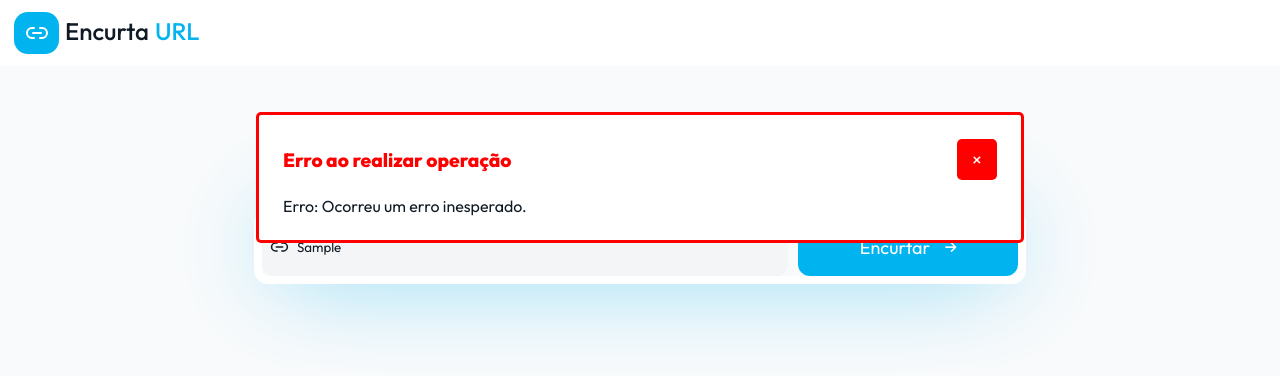
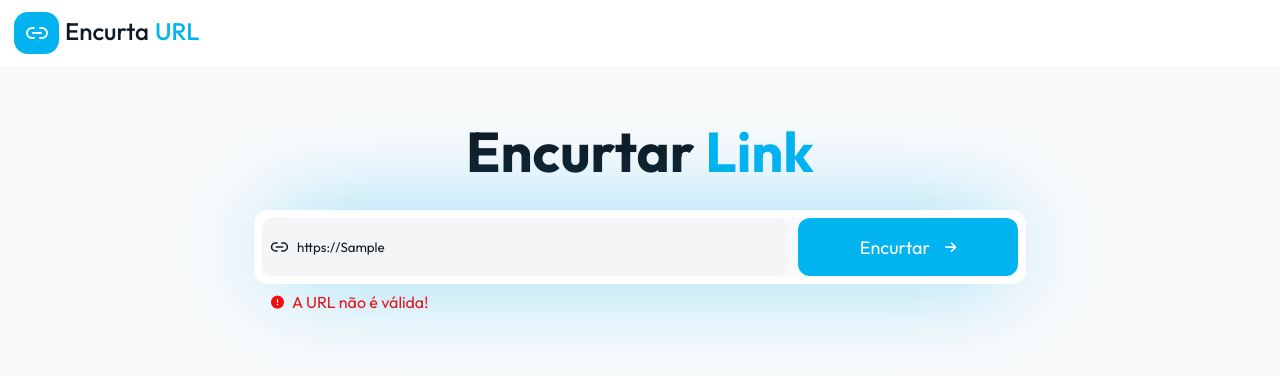
Before and after one commit to mpcamargo1/encurta-url, an Angular app in the folder frontend/encurta-url/: page / in a window 1280 px wide. Both pictures are taken after typing "Sample" into the empty fields and a click on the button "Encurtar". Shown: the top 376 px of the page. Built offline with nearby package versions, Linux system fonts and the light colour scheme; no server answers.

Commit message:
feat: Implementada validação da URL no Front-end
  - Implementada validação no Front-end para a URL
    informada.

  - Implementado auto preenchimento do prefixo da
    URL informada, "https://" ou "http://".

```diff
--- a/frontend/encurta-url/src/app/features/encurtar-link/encurtar-link-form.html
+++ b/frontend/encurta-url/src/app/features/encurtar-link/encurtar-link-form.html
@@ -1,7 +1,7 @@
   <form id="encurtar-link-form"[formGroup]="encurtaForm" #formDir="ngForm" (ngSubmit)="submit()">
     <div id="input-container">
         <svg xmlns="http://www.w3.org/2000/svg" width="24" height="24" viewBox="0 0 24 24" fill="none" stroke="currentColor" stroke-width="2" stroke-linecap="round" stroke-linejoin="round" class="lucide lucide-link2-icon lucide-link-2"><path d="M9 17H7A5 5 0 0 1 7 7h2"/><path d="M15 7h2a5 5 0 1 1 0 10h-2"/><line x1="8" x2="16" y1="12" y2="12"/></svg>
-        <input type="text" (input)="isSubmitted.set(false)" placeholder="Cole sua URL longa aqui..." required formControlName="longUrl"/>
+        <input type="text" (blur)="formatUrl()" (input)="isSubmitted.set(false)" placeholder="Cole sua URL longa aqui..." required formControlName="longUrl"/>
     </div>
     <div id="btn-container">
        <button id = "encurtar-btn" class="primary-color-btn" type="submit" [disabled]="waitingResponse()">
@@ -25,5 +25,9 @@
     @if (longUrl.errors?.['maxlength']) {
       <p>A URL excede o número de caracteres!</p>
     }
+
+    @if (longUrl.errors?.['pattern']) {
+      <p>A URL não é válida!</p>
+    }
   </div>
 }
--- a/frontend/encurta-url/src/app/features/encurtar-link/encurtar-link-form.ts
+++ b/frontend/encurta-url/src/app/features/encurtar-link/encurtar-link-form.ts
@@ -32,7 +32,12 @@ export class EncurtarLinkForm implements OnInit, OnDestroy {
 
   ngOnInit(): void {
     this.encurtaForm = new FormGroup({
-      longUrl: new FormControl('', [Validators.required, Validators.maxLength(2048)])
+      longUrl: new FormControl('',
+        [
+          Validators.required,
+          Validators.maxLength(2048),
+          Validators.pattern(/^https?:\/\/([\w\d\-_]+\.)+[a-z]{2,}(?:\/.*)?$/i)
+        ])
     });
   }
 
@@ -81,6 +86,15 @@ export class EncurtarLinkForm implements OnInit, OnDestroy {
       });
   }
 
+  formatUrl() {
+    const control = this.encurtaForm.get('longUrl');
+    let url = control?.value?.trim();
+
+    if (url && !/^(http:\/\/|https:\/\/)/i.test(url)) {
+      control?.setValue(`https://${url}`);
+    }
+  }
+
   get longUrl() {
     return this.encurtaForm.get('longUrl')!;
   }
```
